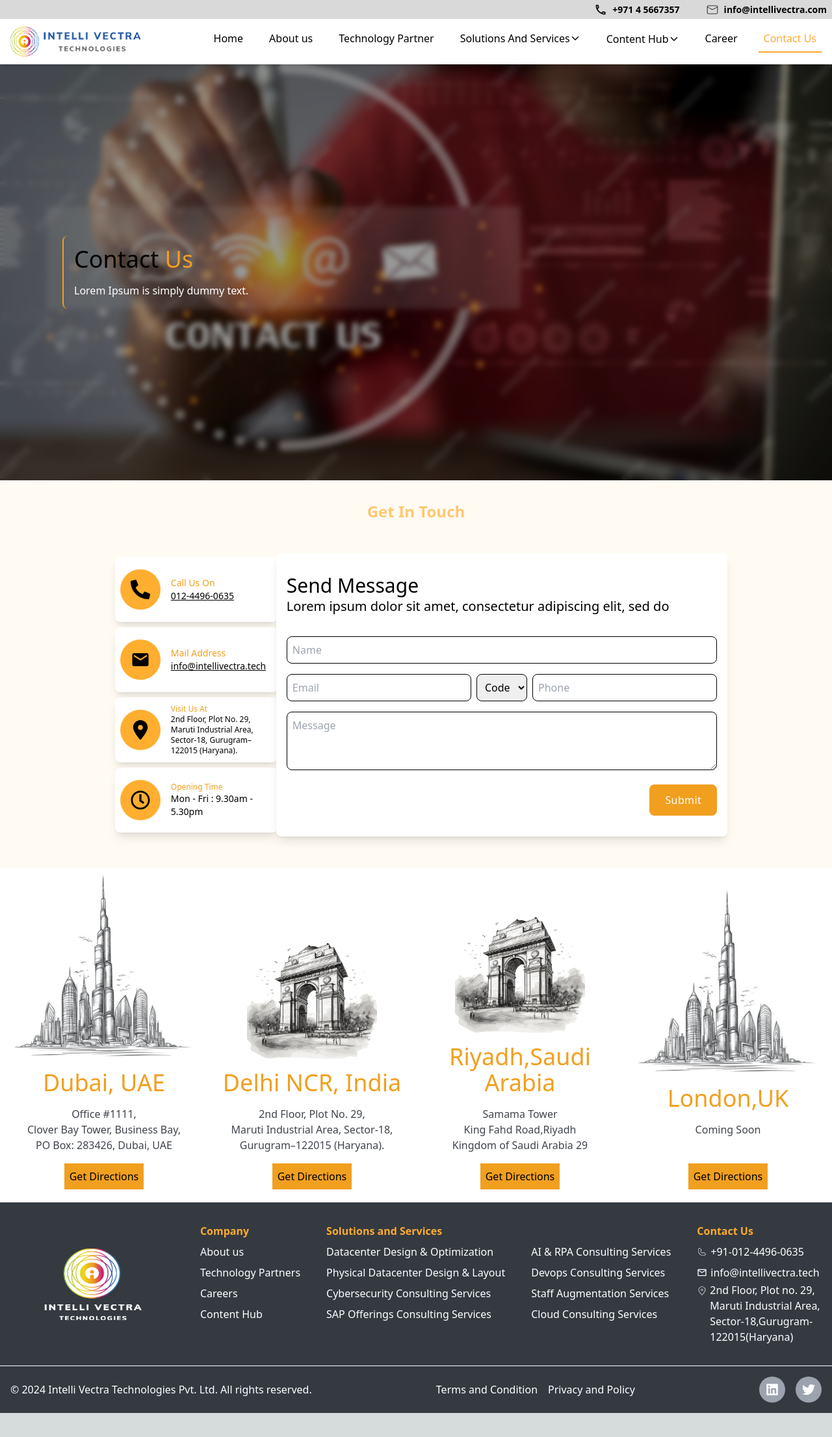
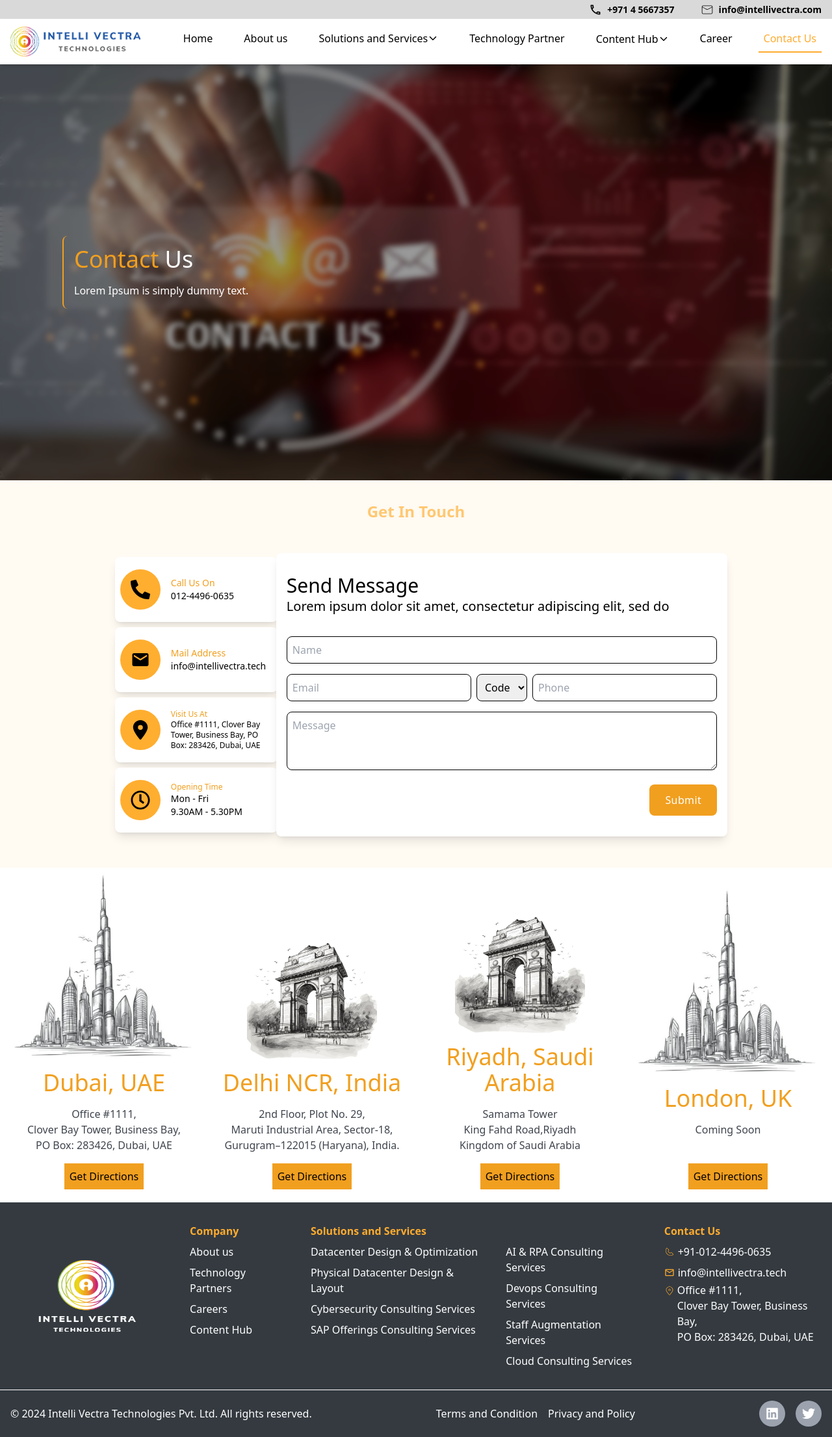
Before and after one commit to milangupta95/freelance_app, a Next.js app: page /contactus in a window 1280 px wide. Shown: the whole page at 65% size. Before the commit the page ends 2174 px from the top, so only its background shows below. Built offline with nearby package versions, Linux system fonts and the light colour scheme.

Commit message:
Changes:Made

```diff
--- a/src/Components/ContactNavbar.js
+++ b/src/Components/ContactNavbar.js
@@ -4,7 +4,7 @@ import { CiMail } from "react-icons/ci";
 
 export const ContactNavbar = () => {
   return (
-    <div className='bg-[#D9D9D9] px-2 text-[16px] font-semibold text-[#000000] md:flex  hidden items-center justify-end w-full h-[29px]'>
+    <div className='bg-[#D9D9D9] px-4 text-[16px] font-semibold text-[#000000] md:flex  hidden items-center justify-end w-full h-[29px]'>
         <div className='flex space-x-10'>
             <div className='flex items-center space-x-2'>
                 <MdOutlineLocalPhone fontSize={20}/>
--- a/src/Components/Footer.js
+++ b/src/Components/Footer.js
@@ -55,15 +55,15 @@ export const Footer = () => {
                     <div className='space-y-2 text-center lg:text-left'>
                         <h1 className='text-[#FFAB2E] font-bold'>Contact Us</h1>
                         <ul className='list-style-none space-y-2'>
-                            <li className='flex justify-center lg:justify-start space-x-[5px] items-center'><span><CiPhone /></span><span>+91-012-4496-0635</span></li>
-                            <li className='flex justify-center lg:justify-start space-x-[5px] items-center'><span><MdOutlineEmail /></span><span>info@intellivectra.tech</span></li>
+                            <li className='flex justify-center lg:justify-start space-x-[5px] items-center'><span><CiPhone style={{ color: '#FFAB2E' }} /></span><span>+91-012-4496-0635</span></li>
+                            <li className='flex justify-center lg:justify-start space-x-[5px] items-center'><span><MdOutlineEmail style={{ color: '#FFAB2E' }} /></span><span>info@intellivectra.tech</span></li>
                             <li className='flex justify-center items-start lg:justify-start space-x-1'>
-                                <span><CiLocationOn /></span>
+                                <span><CiLocationOn style={{ color: '#FFAB2E' }} /></span>
                                 <span className="mt-[-5px]">
-                                    2nd Floor, Plot no. 29,<br />
-                                    Maruti Industrial Area,<br />
-                                    Sector-18,Gurugram-<br />
-                                    122015(Haryana)
+                                    Office #1111,<br />
+                                    Clover Bay Tower, Business Bay,<br />
+                                    PO Box: 283426, Dubai, UAE<br />
+
                                 </span>
                             </li>
                         </ul>
--- a/src/Components/Navbar.js
+++ b/src/Components/Navbar.js
@@ -65,11 +65,11 @@ export const Navbar = () => {
                 </div>
                 <div ref={menuRef} className={`lg:flex lg:flex-row ${isMenuOpen ? 'flex' : 'hidden'} flex-col items-center absolute lg:static top-[70px] right-0 bg-clip-padding backdrop-filter backdrop-blur-lg bg-opacity-80 bg-white lg:w-auto lg:bg-transparent p-4 lg:p-0 w-fit
     ${isMenuOpen ? 'slide-in-right' : 'slide-out-right'} transition-all duration-300 ease-in-out md:transition-none md:w-auto`}>
-                    <ul className='flex-col lg:flex-row flex space-y-4 lg:space-y-0 lg:space-x-6 cursor-pointer list-style-none text-gray-600 w-full lg:w-auto'>
+                    <ul className='flex-col lg:flex-row flex space-y-8 lg:space-y-0 lg:space-x-8 cursor-pointer list-style-none text-gray-600 w-full lg:w-auto'>
                         <Link href="/"><li className={`${pathname === '/' ? classActive : classUnActive}`}>Home</li></Link>
                         <Link href="/about"><li className={`${pathname === '/about' ? classActive : classUnActive}`}>About us</li></Link>
+                        <Link href="/solutionandservices" onMouseOver={handleSolutionAndServiceMenuOpen} onMouseOut={() => setMenuHidden(true)}><li className={`${pathname === '/solutionandservices' ? classActive : classUnActive}`}>Solutions and Services<span><IoIosArrowDown /></span></li></Link>
                         <Link href="/technologypartner"><li className={`${pathname === '/technologypartner' ? classActive : classUnActive}`}>Technology Partner</li></Link>
-                        <Link href="/solutionandservices" onMouseOver={handleSolutionAndServiceMenuOpen} onMouseOut={() => setMenuHidden(true)}><li className={`${pathname === '/solutionandservices' ? classActive : classUnActive}`}>Solutions And Services<span><IoIosArrowDown /></span></li></Link>
                         <button onClick={() => {
                             setShowContentInner(!showContentInner);
                             console.log()
--- a/src/Components/PageStarter.js
+++ b/src/Components/PageStarter.js
@@ -11,8 +11,8 @@ export const PageStarter = ({ exploreactive, tit1Col, tit1, tit2, description, i
             <div className="relative flex w-full rounded-lg flex-col space-y-4 md:space-y-8 p-4">
                 <div className="border-[#F19F1F] rounded-lg p-4 space-y-2 md:space-y-4 border-l-2 px-2 md:px-4">
                     <h1 className="text-2xl md:text-3xl lg:text-4xl">
-                        <span style={{ color: tit1Col }}>{tit1}</span>
-                        <span className="text-[#F19F1F]">{tit2}</span>
+                        <span className="text-[#F19F1F]">{tit1}</span>
+                        <span className="text-white">{tit2}</span>
                     </h1>
                     <p className="w-full" style={{ color: 'white' }}>
                     Lorem Ipsum is simply dummy text.
--- a/src/Components/PageStarterVideo.js
+++ b/src/Components/PageStarterVideo.js
@@ -13,7 +13,7 @@ const PageStarterVideo = ({ videoSrc, tit1, tit1Col, tit2, desc, descColor,link
                 loop
             ></video>
             <div className="relative px-4 md:px-10 lg:px-20 bg-clip-padding backdrop-filter backdrop-blur-sm bg-opacity-10 bg-white  flex items-center h-full w-full">
-                <div className="flex flex-col justify-center items-center space-y-4 md:space-y-8 w-full">
+                <div className="flex flex-col justify-center items-center space-y-4 md:space-y-12 w-full">
                     <div className="border-[#F19F1F] justify-center items-center w-full space-y-2 md:space-y-4 px-2 md:px-4">
                         <h1 className="text-2xl md:text-3xl text-center lg:text-4xl">
                             <span style={{ color: '#F19F1F' }}>{tit1}</span>
@@ -21,7 +21,7 @@ const PageStarterVideo = ({ videoSrc, tit1, tit1Col, tit2, desc, descColor,link
                         </h1>
                     </div>
                     <div>
-                        <Link href={link}><Button buttonText={"Explore"} functionToPerform={null} /></Link>
+                        <Link href={link}><button buttonText={"Explore"}  className='cursor-pointer rounded-lg p-2 px-10 h-fit w-fit text-white bg-[#F19F1F]' >Explore</button></Link>
                     </div>
                 </div>
             </div>
--- a/src/Components/ui/Button.js
+++ b/src/Components/ui/Button.js
@@ -2,7 +2,7 @@ import * as React from 'react';
 
 export const Button = ({functionToPerform,buttonText}) => {
   return (
-    <div className='cursor-pointer p-2 px-6 h-fit w-fit text-white bg-[#F19F1F]' onClick={functionToPerform}>
+    <div className='cursor-pointer rounded-lg p-2 px-6 h-fit w-fit text-white bg-[#F19F1F]' onClick={functionToPerform}>
         <p className='text-lg'>{buttonText}</p>
     </div>
   )
--- a/src/app/contactus/page.jsx
+++ b/src/app/contactus/page.jsx
@@ -358,17 +358,17 @@ export default function Page() {
           </div>
           <div className='w-full md:grid-cols-1 grid grid-cols-1 gap-1 gap-y-2 md:w-[25%]'>
             <div className='md:h-[100px] h-full p-2 flex items-center md:justify-between space-x-4 shadow-lg md:w-[250px] w-full bg-white rounded-lg'>
-              <div className="p-4 rounded-[50%] bg-[#FFAE2F]"><FaPhoneAlt style={{ fontSize: '30px' }} /></div>
+              <div className="p-4 rounded-[50%] bg-[#FFAE2F]"><a className='underline cursor-pointer' href='tel:012-4496-0635'><FaPhoneAlt style={{ fontSize: '30px' }} /></a></div>
               <div className='text-black w-[90%] text-sm font-extralight'>
                 <p className="text-[#F19F1F] font-normal">Call Us On</p>
-                <a className='underline cursor-pointer' href='tel:012-4496-0635'>012-4496-0635</a>
+                <a className='cursor-pointer' href='tel:012-4496-0635'>012-4496-0635</a>
               </div>
             </div>
             <div className='md:h-[100px] h-full p-2 flex items-center md:justify-between space-x-4  shadow-lg md:w-[250px] w-full bg-white rounded-lg'>
-              <div className="p-4 rounded-[50%] bg-[#FFAE2F]"><MdEmail style={{ fontSize: '30px' }} /></div>
+              <div className="p-4 rounded-[50%] bg-[#FFAE2F]"><a className='cursor-pointer' href='mailto:info@intellivectra.tech'><MdEmail style={{ fontSize: '30px' }} /></a></div>
               <div className='text-black w-[90%] text-sm font-extralight'>
                 <p className="text-[#F19F1F] font-normal">Mail Address</p>
-                <a className='underline cursor-pointer' href='mailto:info@intellivectra.tech'>info@intellivectra.tech</a>
+                <a className='cursor-pointer' href='mailto:info@intellivectra.tech'>info@intellivectra.tech</a>
               </div>
             </div>
             <div className='md:h-[100px] h-full p-2 flex items-center md:justify-between space-x-4  shadow-lg md:w-[250px] w-full bg-white rounded-lg'>
@@ -376,9 +376,9 @@ export default function Page() {
               <div className="text-black  w-[90%] font-extralight">
                 <p className="text-[#F19F1F] font-normal text-xs">Visit Us At</p>
                 <p className="text-xs">
-                  2nd Floor, Plot No. 29, Maruti
-                  Industrial Area, Sector-18,
-                  Gurugram–122015 (Haryana).
+                  Office #1111,
+                  Clover Bay Tower, Business Bay,
+                  PO Box: 283426, Dubai, UAE
                 </p>
 
               </div>
@@ -387,7 +387,7 @@ export default function Page() {
               <div className="p-4 rounded-[50%] bg-[#FFAE2F]"><FaRegClock style={{ fontSize: '30px' }} /></div>
               <div className="text-black  w-[90%] font-extralight text-sm">
                 <p className="text-[#F19F1F] font-normal text-xs">Opening Time</p>
-                <p>Mon - Fri : 9.30am - 5.30pm</p>
+                <p>Mon - Fri<br /> 9.30AM - 5.30PM</p>
               </div>
             </div>
           </div>
@@ -410,17 +410,17 @@ export default function Page() {
           <h1 className='text-4xl text-[#F19F1F] text-center'>Delhi NCR, India</h1>
           <p className='text-[#3F444D] text-center font-extralight'>2nd Floor, Plot No. 29,<br />
             Maruti Industrial Area, Sector-18,<br />
-            Gurugram–122015 (Haryana).</p>
+            Gurugram–122015 (Haryana), India.</p>
           <div className='flex justify-center w-full'>
             <button className='bg-[#F19F1F] p-2 w-fit'>Get Directions</button>
           </div>
         </div>
         <div className='space-y-4 flex flex-col justify-center'>
           <Image src="/images/indiagate.jpg" height={300} width={500} />
-          <h1 className='text-4xl text-[#F19F1F] text-center'>Riyadh,Saudi Arabia</h1>
+          <h1 className='text-4xl text-[#F19F1F] text-center'>Riyadh, Saudi Arabia</h1>
           <p className='text-[#3F444D] text-center font-extralight'>Samama Tower<br />
             King Fahd Road,Riyadh<br />
-            Kingdom of Saudi Arabia 29
+            Kingdom of Saudi Arabia
           </p>
           <div className='flex justify-center w-full'>
             <button className='bg-[#F19F1F] p-2 w-fit'>Get Directions</button>
@@ -428,7 +428,7 @@ export default function Page() {
         </div>
         <div className='space-y-4 flex flex-col justify-center'>
           <Image src="/images/burzkhalifa.jpg" height={300} width={500} />
-          <h1 className='text-4xl text-[#F19F1F] text-center'>London,UK</h1>
+          <h1 className='text-4xl text-[#F19F1F] text-center'>London, UK</h1>
           <p className='text-[#3F444D] text-center font-extralight'>Coming Soon<br />
             <br />
           </p>
--- a/src/app/page.js
+++ b/src/app/page.js
@@ -174,7 +174,7 @@ export default function Home() {
         <p className="text-gray-600 mb-6 font-light md:text-2xl text-xl">Empowering Your Digital Journey: Seamless Solutions for Every IT Need.</p>
 
         <div className="flex items-center justify-center rounded-[50%]">
-          <Image className="rounded-[50%]" width={500} height={500} src="/images/wheelImage.png" alt="Solutions & Services" />
+          <Link href={"/solutionandservices"}><Image className="rounded-[50%]" width={500} height={500} src="/images/wheelImage.png" alt="Solutions & Services" /></Link>
         </div>
       </div>
       <div className="text-black space-y-2">
@@ -288,7 +288,7 @@ export default function Home() {
         </div>
 
         <div className="w-full flex items-center justify-center">
-          <Link href="/blogs"><button className="bg-[#FFAB2E] p-4 rounded">See More</button></Link>
+          <Link href="/blogs"><button className="bg-[#FFAB2E] p-4 rounded-lg">See More</button></Link>
         </div>
       </div>
 
--- a/src/app/solutionandservices/page.jsx
+++ b/src/app/solutionandservices/page.jsx
@@ -16,8 +16,8 @@ export default function Page() {
             {/* PageStarter component with optimized props */}
             <PageStarter
                 desc=" Intelli Vectra Technology provides tailored solutions and services that simplify IT complexities, optimize operations, and drive sustainable growth for businesses."
-                tit1="Solution and Services"
-                tit2=""
+                tit1="Solution"
+                tit2=" & Services"
                 tit1Col="white"
                 descColor="white"
                 imageSrc="/images/solutionservicesHeader.jpg"
--- a/src/app/technologypartner/page.jsx
+++ b/src/app/technologypartner/page.jsx
@@ -76,7 +76,7 @@ const Page = () => {
                     <div className="flex flex-col space-y-4 md:space-y-8 max-w-full md:max-w-2xl lg:max-w-none">
                         <div className="border-[#F19F1F] border-l-4 p-4 space-y-2 md:space-y-4 px-2 md:px-4">
                             <h1 className="text-2xl text-white font-bold md:text-3xl lg:text-4xl">
-                                Technology Partner
+                                <span className='text-[#F19F1F]'>Technology</span> Partner
                             </h1>
                             <p className="w-full" style={{ color: 'white' }}>
                             Lorem Ipsum is simply dummy text.
```
Also changed, not shown: src/app/about/page.jsx (+10 -8 lines), src/app/carrers/page.jsx (+10 -8 lines).
